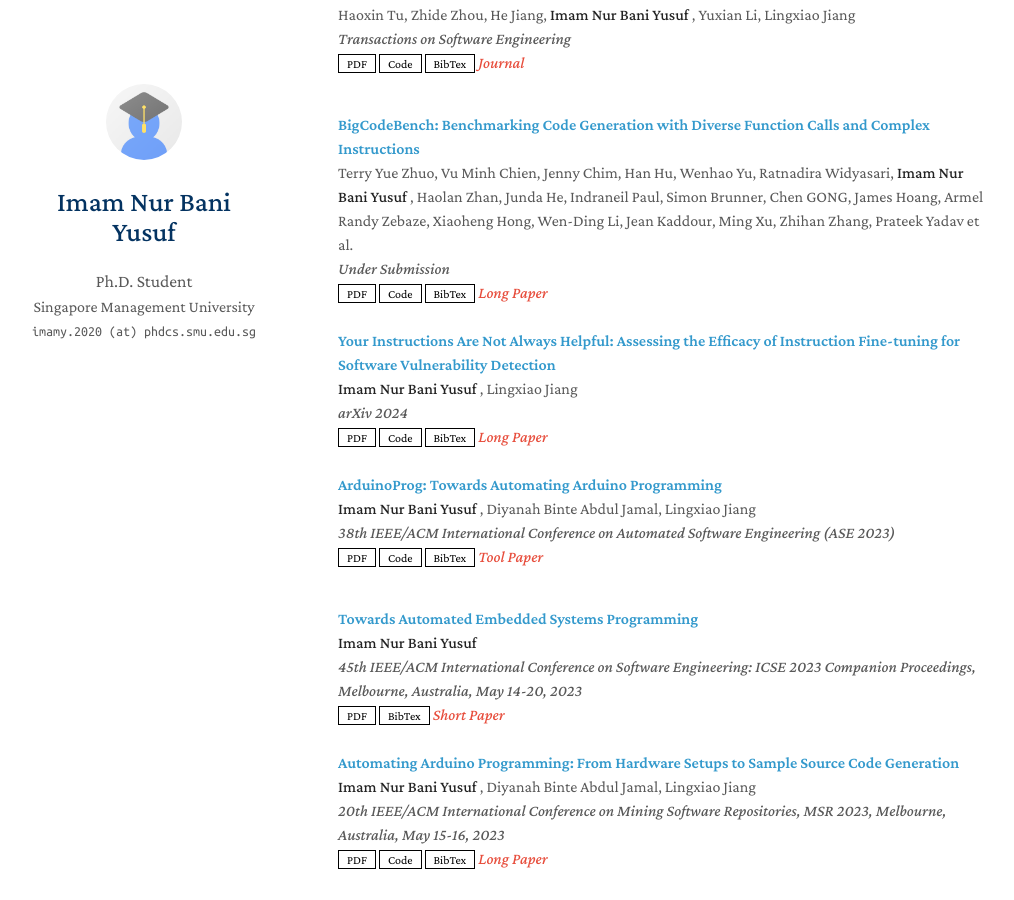
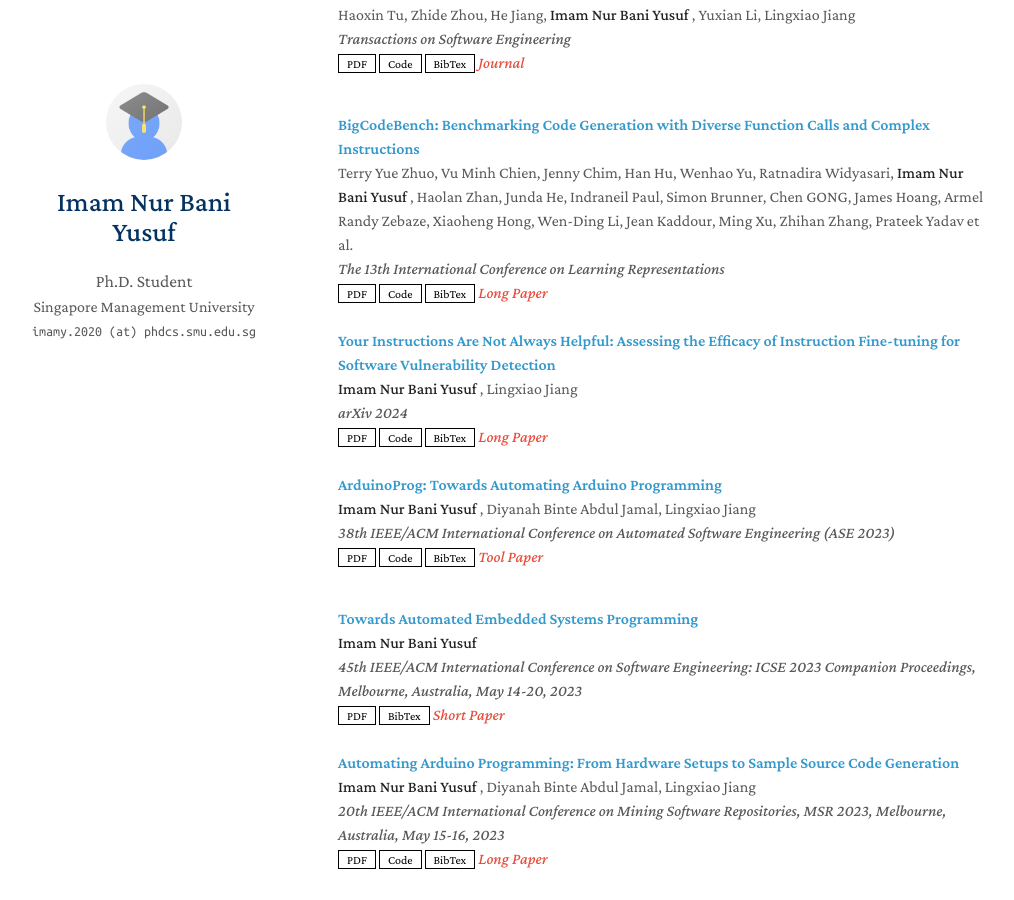
Before and after one commit to imamnurby/imamnurby.github.io, a Jekyll site: the page built from index.md, in a window 1280 px wide and 900 px high, scrolled down 1103 px. Shown: the whole window, without its empty margins (132-1146 px from the left). Built offline with Jekyll 4.4.1, drawn with Linux system fonts in a browser that asks for light colours; nearby versions of some CDN libraries; a style sheet for code colours, icons or effects is not loaded; our own code applies the rules of GitHub Pages for plain Markdown files.

Commit message:
update bigcodebench status and link

```diff
--- a/_data/publications.yml
+++ b/_data/publications.yml
@@ -22,8 +22,8 @@ main:
   - title: "BigCodeBench: Benchmarking Code Generation with Diverse Function Calls and Complex Instructions"
     authors: "Terry Yue Zhuo, Vu Minh Chien, Jenny Chim, Han Hu, Wenhao Yu, Ratnadira Widyasari, <strong> Imam Nur Bani Yusuf </strong>, Haolan Zhan, Junda He, Indraneil Paul, Simon Brunner, Chen GONG, James Hoang, Armel Randy Zebaze, Xiaoheng Hong, Wen-Ding Li, Jean Kaddour, Ming Xu, Zhihan Zhang, Prateek Yadav et al."
     conference_short: ""
-    conference: "Under Submission"
-    pdf: "https://arxiv.org/pdf/2406.15877"
+    conference: "The 13th International Conference on Learning Representations"
+    pdf: "https://openreview.net/forum?id=YrycTjllL0"
     bibtex: "https://dblp.org/rec/journals/corr/abs-2406-15877.bib"
     code: "https://github.com/bigcode-project/bigcodebench"
     notes: "Long Paper"
```
